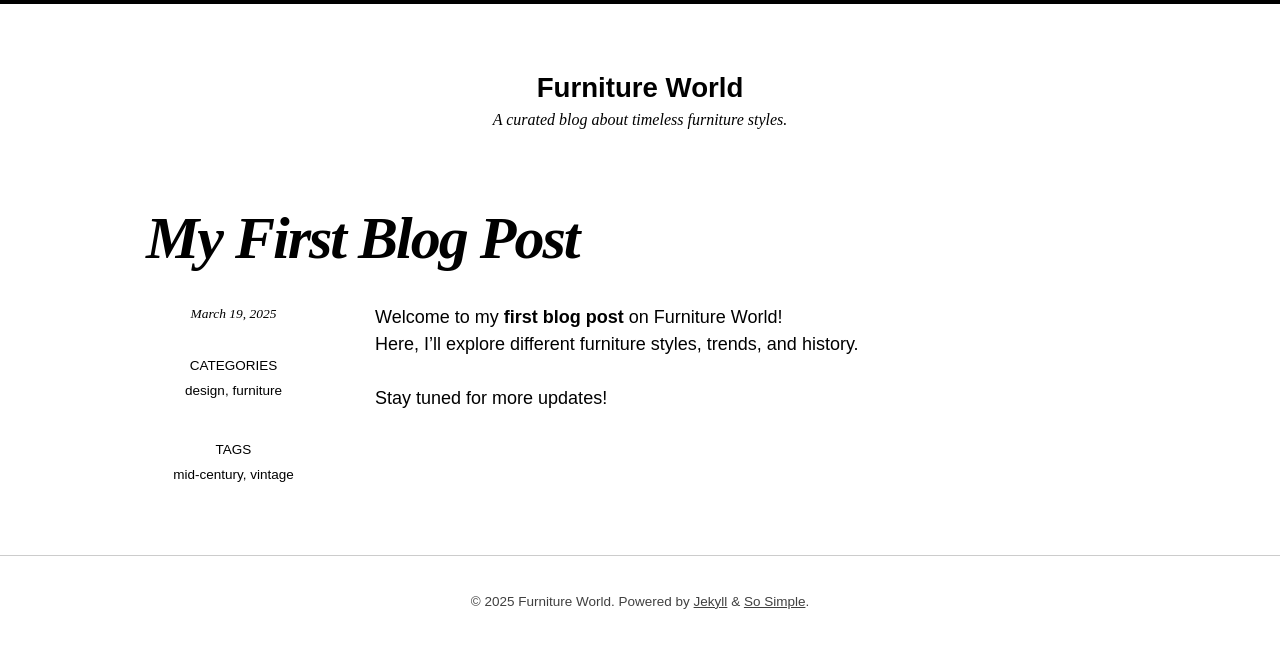
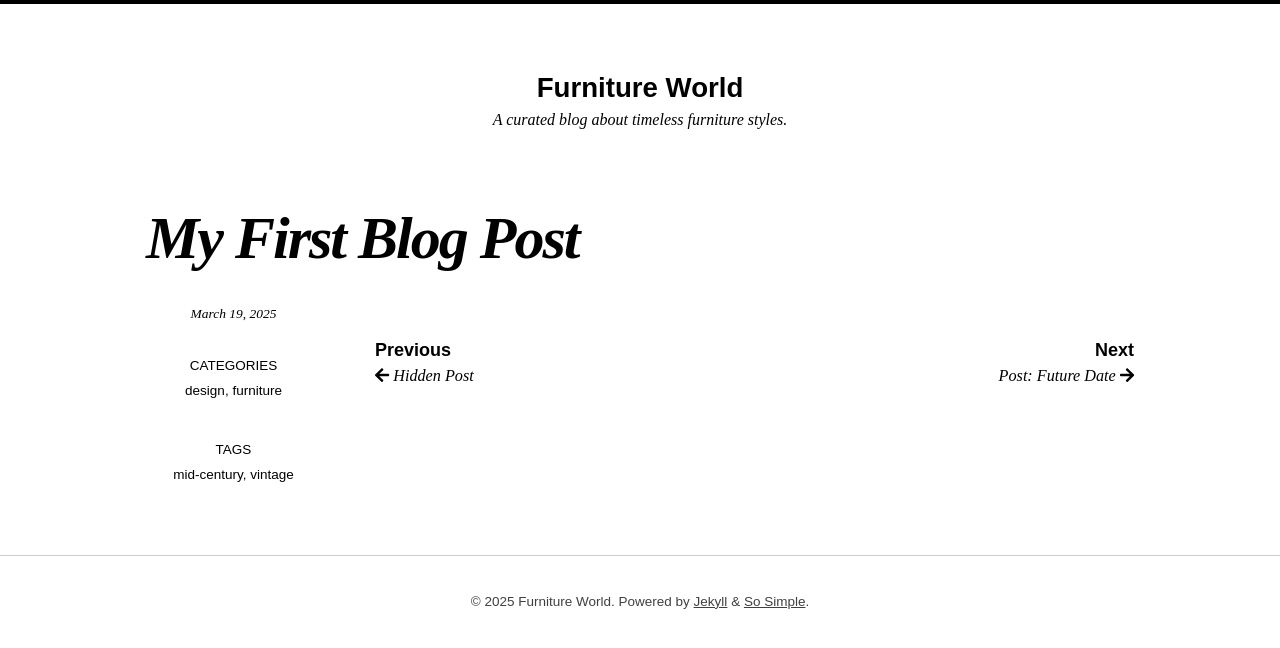
Before and after one commit to tsgillam/funitureworld, a Jekyll site: the page built from _posts/2025-03-19-my-first-post.md, in a window 1280 px wide. Shown: the top 648 px of the page. Built offline with Jekyll 4.4.1, drawn with Linux system fonts in a browser that asks for light colours; nearby versions of some CDN libraries.

Commit message:
Initial commit of So Simple Jekyll site

```diff
--- a/_config.yml
+++ b/_config.yml
@@ -6,5 +6,6 @@ author:
   name: "Tom Gillam"
   email: "tom.gillam@yahoo.com"
   github: "mrsuntanlotionbottle"
+remote_theme: "mmistakes/so-simple-theme@3.2.0"
 
 paginate: 5  # Number of posts per page
--- a/2025-03-19-my-first-post.md
+++ b/_posts/2025-03-19-my-first-post.md
@@ -7,8 +7,3 @@ categories: [furniture, design]
 tags: [mid-century, vintage]
 excerpt: "This is my very first post about furniture trends!"
 ---
-
-Welcome to my **first blog post** on Furniture World!
-Here, I’ll explore different furniture styles, trends, and history.
-
-Stay tuned for more updates!
```
